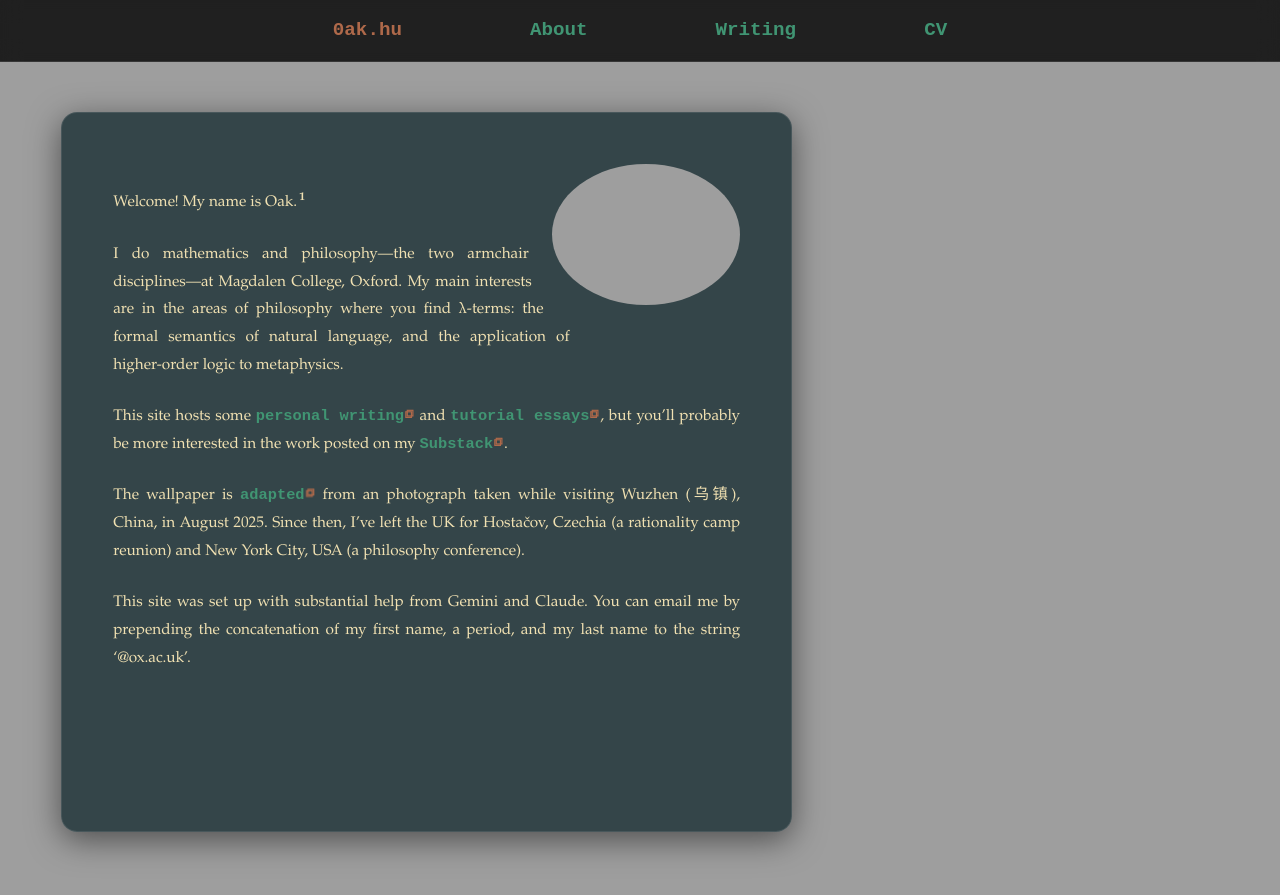
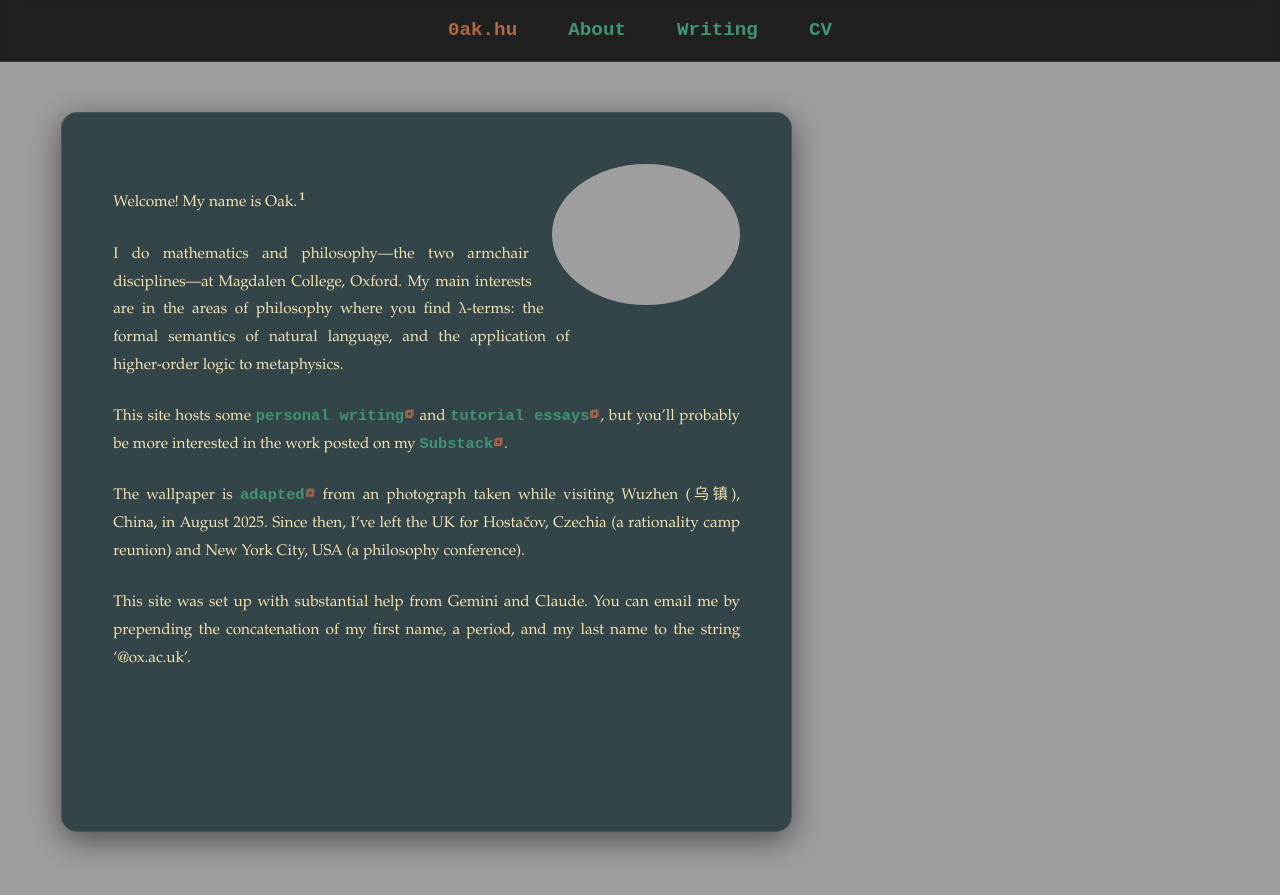
Before and after one commit to oak-hu/site, a Jekyll site: the page built from index.md, in a window 1280 px wide. Shown: the top 895 px of the page. Built offline with Jekyll 4.4.1, drawn with Linux system fonts in a browser that asks for light colours; some web fonts are replaced.

Commit message:
Update main.scss

```diff
--- a/assets/css/main.scss
+++ b/assets/css/main.scss
@@ -121,7 +121,7 @@ a:hover { color: var(--hover-color); }
     align-items: center;
     justify-content: center;
     padding: 1rem 2rem;
-    gap: 10vw;
+    gap: 4vw;
     overflow-x: auto; /* Scrolling happens here now */
     width: 100%;
 
@@ -266,7 +266,7 @@ label.sidenote-number {
 @media (orientation: portrait) {
     body { padding: 90px 3vw 3vw 3vw; }
     :root { --container-width: 94vw; }
-    .nav-links { justify-content: flex-start; gap: 1.5rem; padding: 1rem; }
+    .nav-links { justify-content: flex-start; gap: 4vw; padding: 1rem; }
     .glass-card { width: 100%; margin-left: 0; padding: 6vw; }
     .profile-img { float: none; display: block; margin: 0 auto 2rem auto; width: 150px; }
     .sidenote { display: none; }
```
